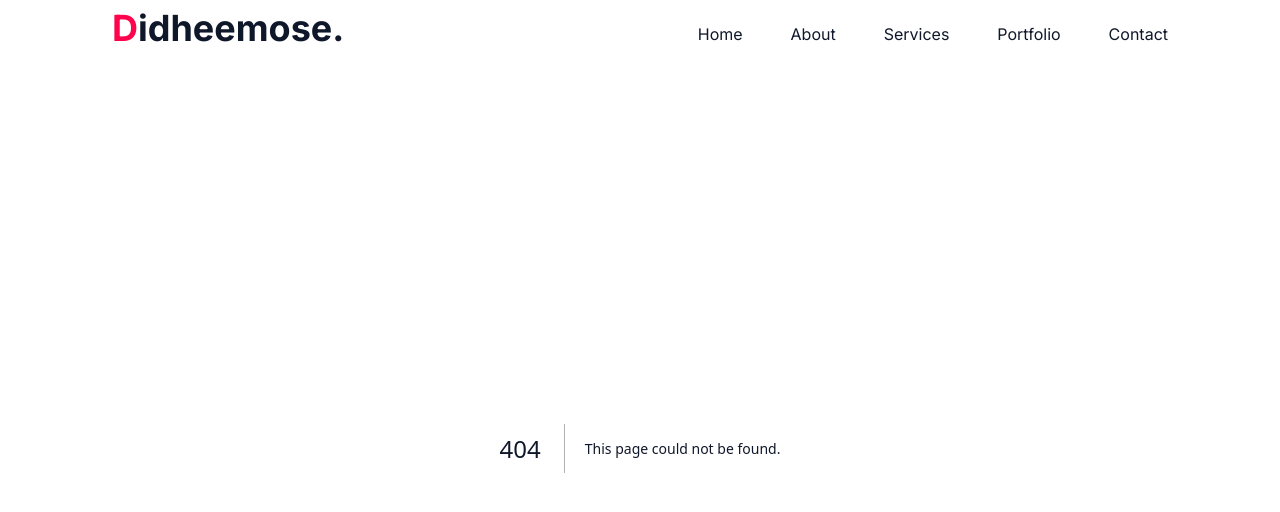
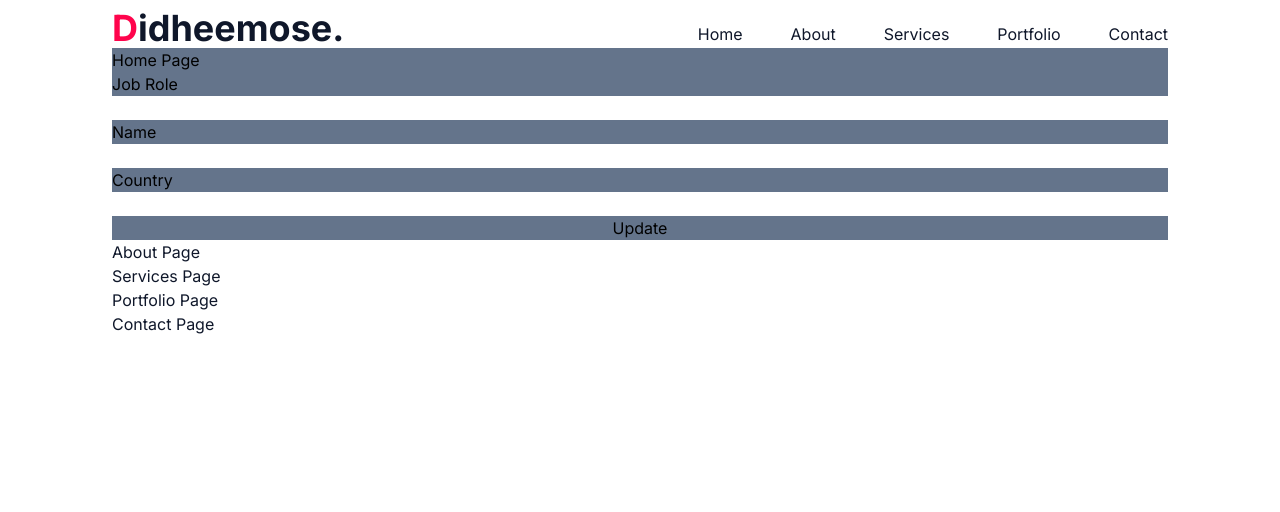
Before and after one commit to DidheemosePS/Portfolio, a Next.js app: page /dashboard in a window 1280 px wide. Before the commit this address had no page. Shown: the top 512 px of the page. Built offline with nearby package versions, Linux system fonts and the light colour scheme; no server answers; the database is empty.

Commit message:
modified:   app/about/page.tsx 	modified:   app/contact/page.tsx 	modified:   app/page.tsx 	modified:   app/portfolio/page.tsx 	modified:   app/services/page.tsx 	modified:   prisma/schema.prisma

```diff
--- a/app/about/page.tsx
+++ b/app/about/page.tsx
@@ -10,6 +10,8 @@ export const metadata: Metadata = {
   title: "About",
   description: "About",
 };
+
+export const revalidate = 5;
 
 const getAboutData = async () => {
   try {
--- a/app/contact/page.tsx
+++ b/app/contact/page.tsx
@@ -8,6 +8,8 @@ export const metadata: Metadata = {
   title: "Contact",
   description: "Contact",
 };
+
+export const revalidate = 5;
 
 const getContactData = async () => {
   try {
--- /dev/null
+++ b/app/dashboard/page.tsx
@@ -0,0 +1,57 @@
+import { PrismaClient } from "@prisma/client";
+import { data } from "autoprefixer";
+import { revalidatePath } from "next/cache";
+
+export default async function Dashboard() {
+  const getDashboardData = async () => {
+    const prisma = new PrismaClient();
+    const [home, about, services, portfolio, contact] =
+      await prisma.$transaction([
+        prisma.home.findMany(),
+        prisma.about.findMany(),
+        prisma.services.findMany(),
+        prisma.portfolio.findMany(),
+        prisma.contact.findMany(),
+      ]);
+    return { home, about, services, portfolio, contact };
+  };
+
+  const { home, about, services, portfolio, contact } =
+    await getDashboardData();
+
+  const handleFormUpdate = async (formData: FormData) => {
+    "use server";
+
+    const prisma = new PrismaClient();
+    const updateHomeData = await prisma.home.update({
+      where: {
+        id: home[0]?.id,
+      },
+      data: {
+        name: formData.get("name")?.toString(),
+      },
+    });
+    revalidatePath("/");
+  };
+
+  return (
+    <div>
+      <div className="bg-slate-500 text-black">
+        <p>Home Page</p>
+        <form action={handleFormUpdate} className="flex flex-col">
+          <label>Job Role</label>
+          <input type="text" name="role" defaultValue={home[0]?.role} />
+          <label>Name</label>
+          <input type="text" name="name" defaultValue={home[0]?.name} />
+          <label>Country</label>
+          <input type="text" name="country" defaultValue={home[0]?.country} />
+          <button type="submit">Update</button>
+        </form>
+      </div>
+      <div>About Page</div>
+      <div>Services Page</div>
+      <div>Portfolio Page</div>
+      <div>Contact Page</div>
+    </div>
+  );
+}
--- a/app/page.tsx
+++ b/app/page.tsx
@@ -1,5 +1,7 @@
 import Image from "next/image";
 import { PrismaClient } from "@prisma/client";
+
+export const revalidate = 5;
 
 const getHomeData = async () => {
   try {
@@ -16,6 +18,7 @@ export default async function Home() {
     id: string;
     name: string;
     role: string;
+    country: string;
     imageUrl: string;
   }
   const [data] = (await getHomeData()) as Data[];
@@ -30,7 +33,7 @@ export default async function Home() {
             {data?.name}
           </p>
         </div>
-        <p className="text-4xl font-bold lg:text-5xl">From India</p>
+        <p className="text-4xl font-bold lg:text-5xl">From {data?.country}</p>
       </div>
       <div className="w-full h-[calc(100vh-3rem)] absolute -right-32 -z-10 pt-5 sm:w-2/4 sm:right-0">
         <Image
--- a/app/portfolio/page.tsx
+++ b/app/portfolio/page.tsx
@@ -8,6 +8,8 @@ export const metadata: Metadata = {
   title: "Portfolio",
   description: "Portfolio",
 };
+
+export const revalidate = 5;
 
 const getPortfolioData = async () => {
   try {
--- a/app/services/page.tsx
+++ b/app/services/page.tsx
@@ -5,6 +5,8 @@ export const metadata: Metadata = {
   title: "Services",
   description: "Services",
 };
+
+export const revalidate = 5;
 
 const getServicesData = async () => {
   try {
```
Also changed, not shown: 1 other file (tests, documents, lock files or other folders).
